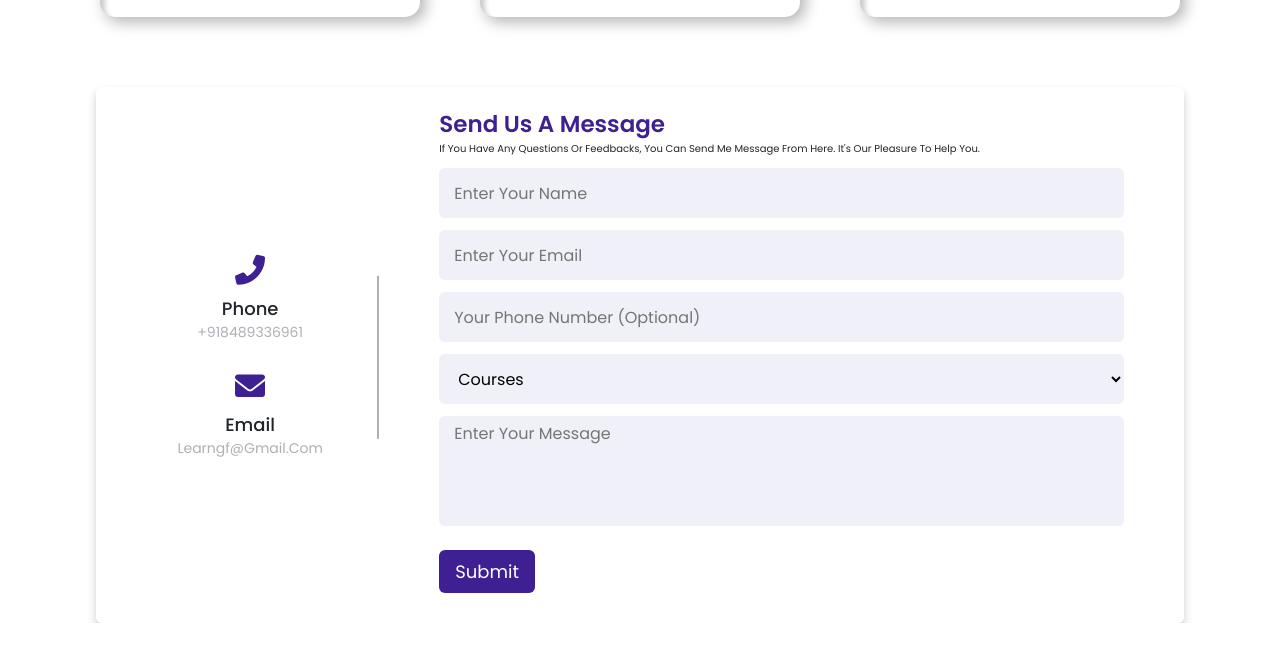
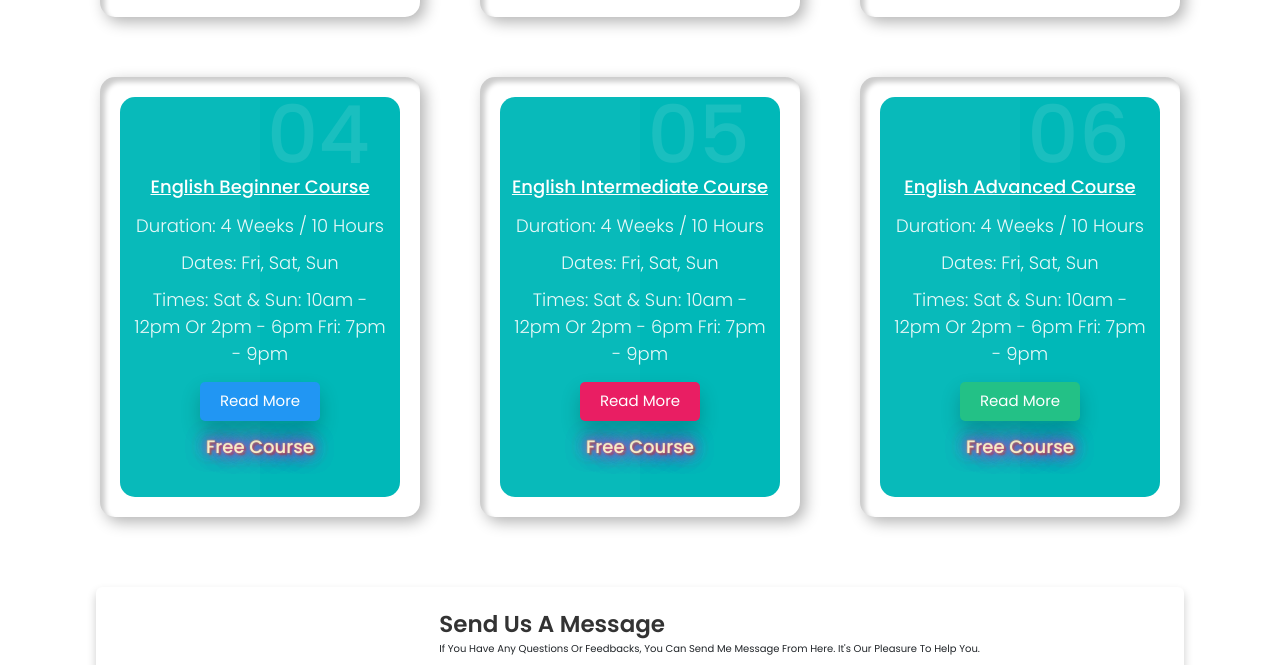
Before and after one commit to rajkiran0001/learny, a plain HTML site: page index.html in a window 1280 px wide. Shown: the part 1753-2418 px from the top of the page. Before the commit the page ends 2376 px from the top, so only its background shows below. Drawn offline with nearby package versions, Linux system fonts and the light colour scheme.

Commit message:
add english course and form color

```diff
--- a/css/style.css
+++ b/css/style.css
@@ -138,7 +138,7 @@ section {
 
 .header .logo {
    font-size: 2rem;
-   color: var(--black);
+   color: var(--blue);
 }
 
 .header .logo span {
@@ -550,15 +550,18 @@ section {
    transition: 0.5s;
 }
 
-.tbody .container1 .card1:nth-child(1) .box1 .content1 a {
+.tbody .container1 .card1:nth-child(1) .box1 .content1 a,
+.tbody .container1 .card1:nth-child(4) .box1 .content1 a {
    background: #2196f3;
 }
 
-.tbody .container1 .card1:nth-child(2) .box1 .content1 a {
+.tbody .container1 .card1:nth-child(2) .box1 .content1 a,
+.tbody .container1 .card1:nth-child(5) .box1 .content1 a {
    background: #e91e63;
 }
 
-.tbody .container1 .card1:nth-child(3) .box1 .content1 a {
+.tbody .container1 .card1:nth-child(3) .box1 .content1 a,
+.tbody .container1 .card1:nth-child(6) .box1 .content1 a {
    background: #23c186;
 }
 
@@ -712,7 +715,7 @@ section {
  }
  .content .left-side .details i{
    font-size: 30px;
-   color: #3e2093;
+   color: #00b8b8;
    margin-bottom: 10px;
  }
  .content .left-side .details .topic{
@@ -731,7 +734,7 @@ section {
  .content .right-side .topic-text{
    font-size: 23px;
    font-weight: 600;
-   color: #3e2093;
+   color: var(--black);
  }
  .right-side .input-box{
    height: 50px;
@@ -768,12 +771,12 @@ section {
    border: none;
    padding: 8px 16px;
    border-radius: 6px;
-   background: #3e2093;
+   background: #00b8b8;
    cursor: pointer;
    transition: all 0.3s ease;
  }
  .button input[type="button"]:hover{
-   background: #5029bc;
+   background: #00b8b8;
  }
 
  @media (max-width: 950px) {
--- a/index.html
+++ b/index.html
@@ -148,6 +148,57 @@
                     </div>
                 </div>
             </div>
+            <div class="card1">
+                <div class="box1">
+                    <div class="content1">
+                        <h2>04</h2>
+                        <h3>English Beginner Course</h3>
+                        <p>Duration: 4 weeks / 10 hours</p>
+                        <p>Dates: Fri, Sat, Sun</p>
+                        <p>Times: Sat & Sun: 10am - 12pm or 2pm - 6pm Fri: 7pm - 9pm </p>
+                        <a href="/">Read More</a>
+                        <div class="wrapper two">
+                            <div class="neon">
+                                <h3 class="remove_uline">Free Course</h3>
+                            </div>
+                        </div>
+                    </div>
+                </div>
+            </div>
+            <div class="card1">
+                <div class="box1">
+                    <div class="content1">
+                        <h2>05</h2>
+                        <h3>English Intermediate Course</h3>
+                        <p>Duration: 4 weeks / 10 hours</p>
+                        <p>Dates: Fri, Sat, Sun</p>
+                        <p>Times: Sat & Sun: 10am - 12pm or 2pm - 6pm Fri: 7pm - 9pm </p>
+                        <a href="/">Read More</a>
+                        <div class="wrapper two">
+                            <div class="neon">
+                                <h3 class="remove_uline">Free Course</h3>
+                            </div>
+                        </div>
+                    </div>
+                </div>
+            </div>
+            <div class="card1">
+                <div class="box1">
+                    <div class="content1">
+                        <h2>06</h2>
+                        <h3>English Advanced Course</h3>
+                        <p>Duration: 4 weeks / 10 hours</p>
+                        <p>Dates: Fri, Sat, Sun</p>
+                        <p>Times: Sat & Sun: 10am - 12pm or 2pm - 6pm Fri: 7pm - 9pm </p>
+                        <a href="/">Read More</a>
+                        <div class="wrapper two">
+                            <div class="neon">
+                                <h3 class="remove_uline">Free Course</h3>
+                            </div>
+                        </div>
+                    </div>
+                </div>
+            </div>
         </div>
     </div>
     <!-- <form action="https://formsubmit.co/f536374b8490b7e7da7df6ae8b5b711c" method="POST">
@@ -198,11 +249,12 @@
                         <div class="input-box">
                             <select name="Subject">
                                 <option value="course">Courses</option>
-                                <option value="feedback">feedback</option>
-                              </select>
+                                <option value="feedback">Feedback</option>
+                            </select>
                         </div>
                         <div class="input-box message-box">
-                            <textarea name="content" id="" cols="30" rows="10" placeholder="Enter your Message"></textarea>
+                            <textarea name="content" id="" cols="30" rows="10"
+                                placeholder="Enter your Message"></textarea>
                         </div>
                         <div class="button">
                             <input type="submit" value="Submit">
@@ -212,6 +264,11 @@
             </div>
         </div>
     </div>
+    <br>
+    <br>
+    <br>
+    <br>
+
     <a href="https://wa.me/918489336961" class="whatsapp_float" target="_blank" rel="noopener noreferrer">
         <i class="fa fa-whatsapp whatsapp-icon"></i>
     </a>
```
